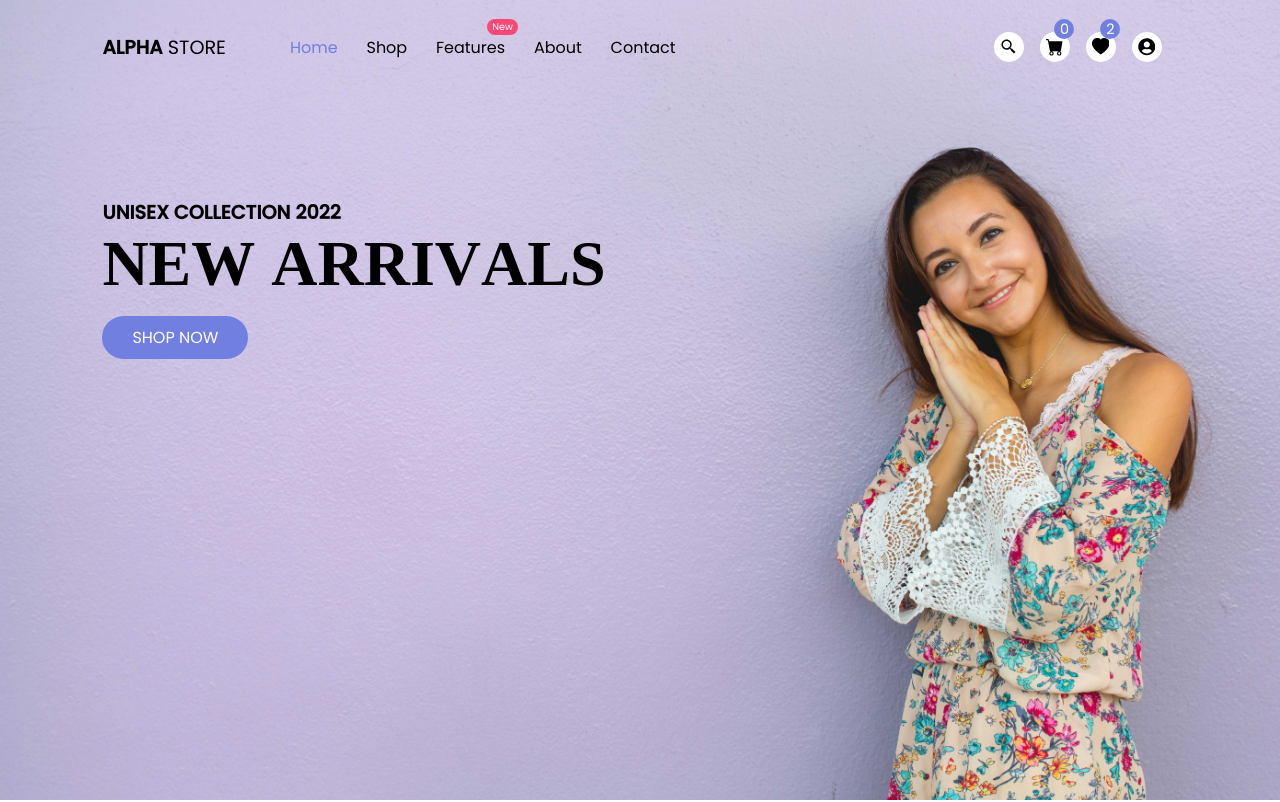
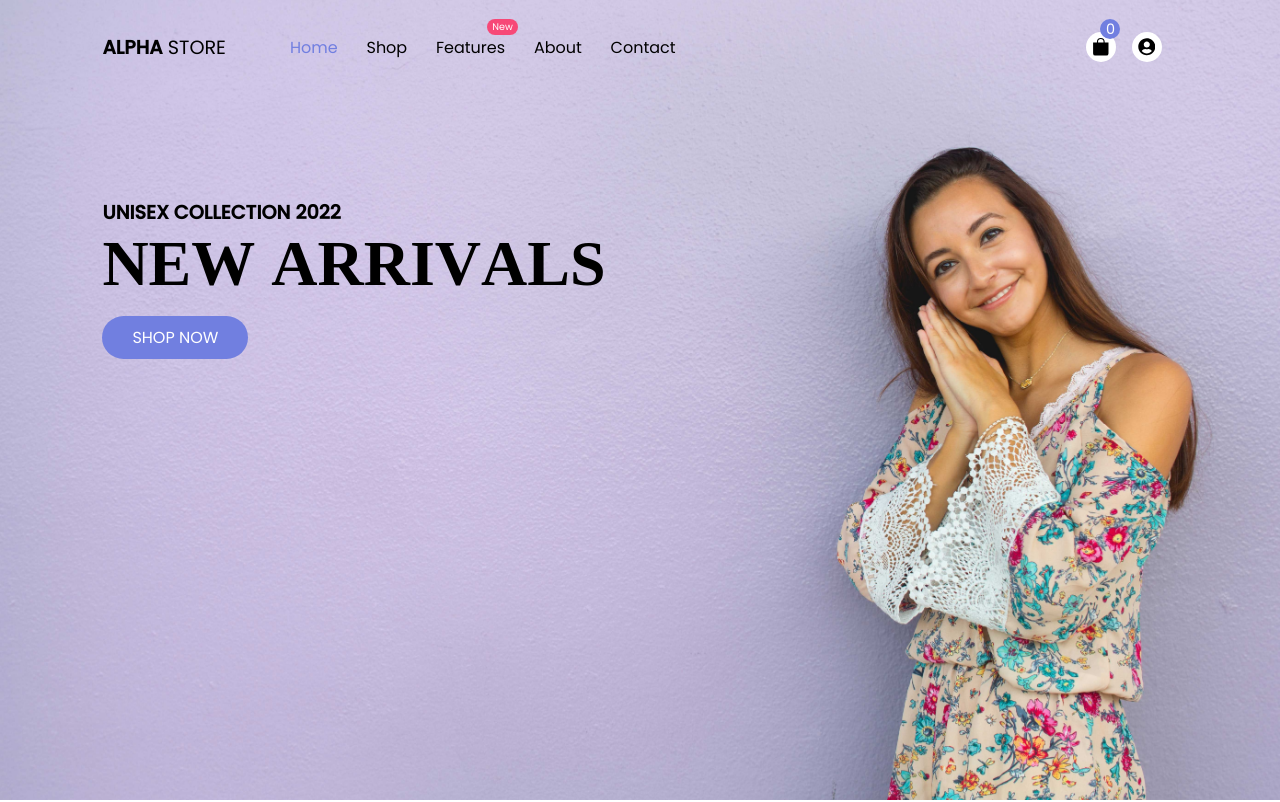
Before and after one commit to Ernest99/react-shop-project, a React (Create React App) app: page / in a window 1280 px wide. Shown: the top 802 px of the page. Built offline with nearby package versions, Linux system fonts and the light colour scheme; a web font is replaced by a local one.

Commit message:
removed some icons

```diff
--- a/src/components/Nav.jsx
+++ b/src/components/Nav.jsx
@@ -1,7 +1,7 @@
 import React from 'react'
-import {BiSearchAlt2} from 'react-icons/bi'
-import {BsCartFill} from 'react-icons/bs'
-import {BsFillHeartFill} from 'react-icons/bs'
+// import {BiSearchAlt2} from 'react-icons/bi'
+import {BsBagFill} from 'react-icons/bs'
+// import {BsFillHeartFill} from 'react-icons/bs'
 import {FaUserCircle} from 'react-icons/fa'
 import {VscThreeBars} from 'react-icons/vsc'
 import { Link } from 'react-router-dom'
@@ -31,9 +31,9 @@ const Nav = () => {
         </div>
         <div className="nav_r">
             <div className="nav_icons">
-                <button><BiSearchAlt2/></button>
-                <button><BsCartFill/><span>0</span></button>
-                <button><BsFillHeartFill/><span>2</span></button>
+                {/* <button><BiSearchAlt2/></button> */}
+                <button><BsBagFill/><span>0</span></button>
+                {/* <button><BsFillHeartFill/><span>2</span></button> */}
                 <button><FaUserCircle/></button>
                 <div className="toggle">
           <VscThreeBars className='menu'/>
```
